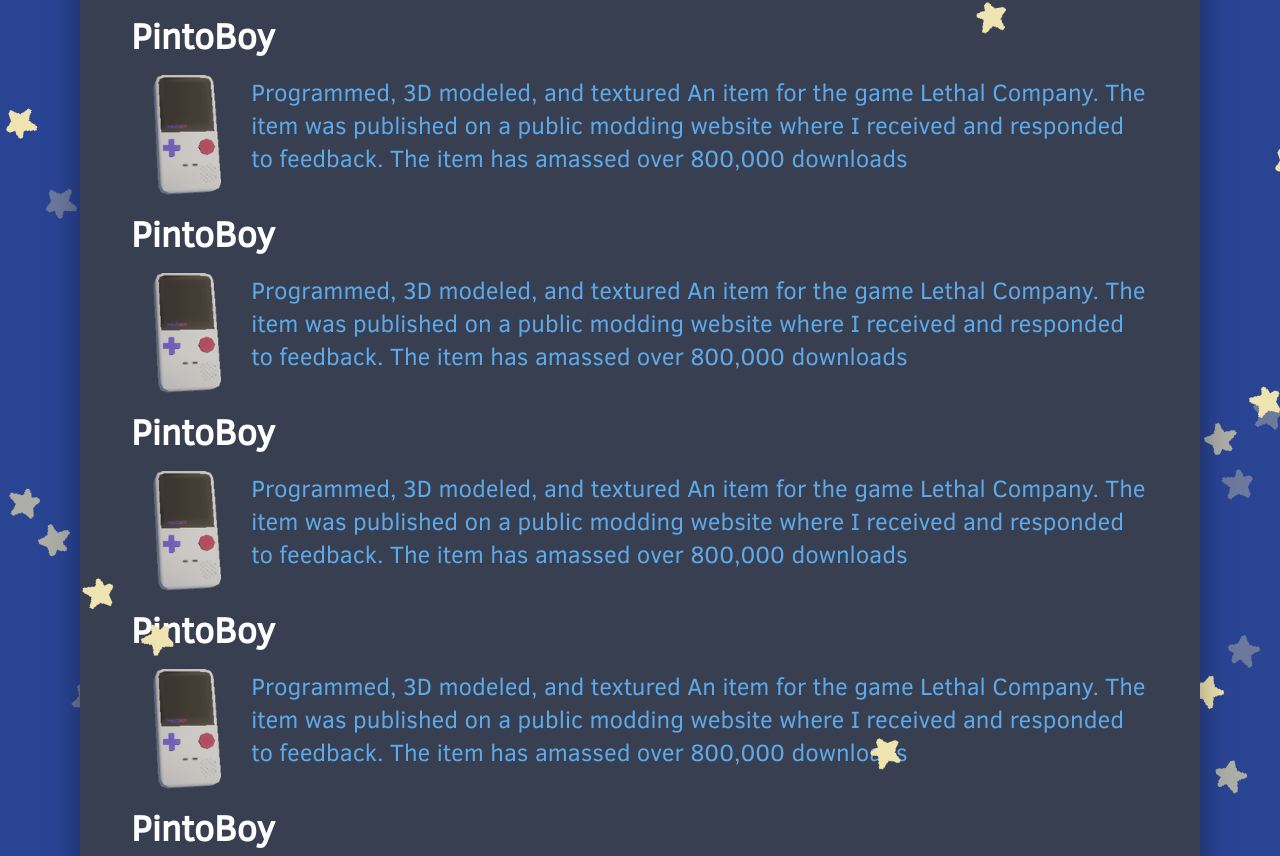
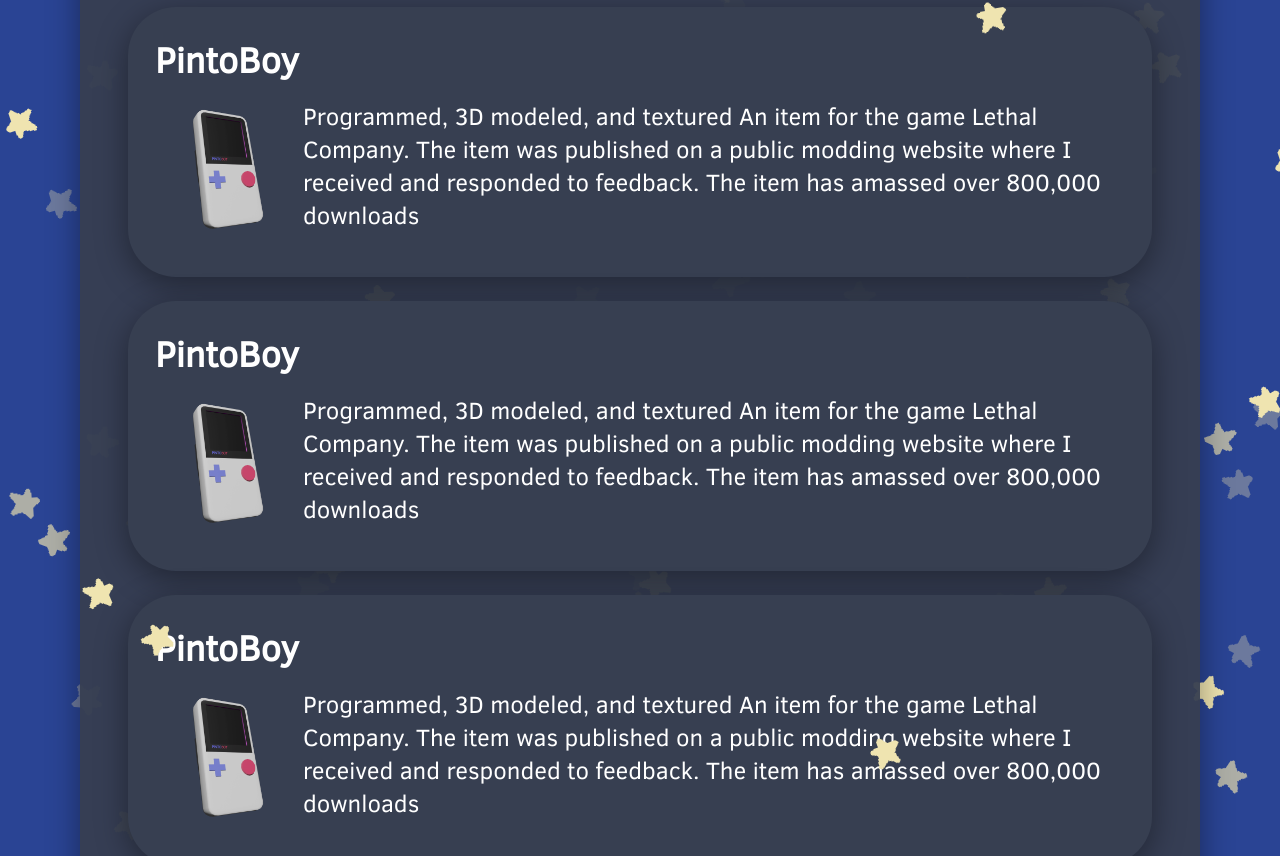
Before and after one commit to cpinta/cpinta.github.io, a React (Create React App) app: page / in a window 1280 px wide. Shown: the part 404-1260 px from the top of the page. Built offline with nearby package versions, Linux system fonts and the light colour scheme.

Commit message:
added hovered gif for the pintoboy

```diff
--- a/src/App.css
+++ b/src/App.css
@@ -44,7 +44,7 @@
 }
 
 .table-title{
-  font-weight: bold;
+  font-weight: bolder;
   text-align: left;
 }
 
@@ -55,6 +55,7 @@
 .table-desc{
   text-align: left;
   vertical-align: top;
+  color: var(--header-text);
 }
 
 p{
@@ -127,6 +128,9 @@
   margin: auto;
   text-align: center;
   width: var(--width-percent);
+  top: 2rem;
+  z-index: 10;
+  position: relative;
 }
 
 .TinyPromoBubbles{
@@ -194,12 +198,12 @@
   transition: 0.1s;
 }
 
-.MainBody{
+.ProjectBody{
   height: auto;
   margin: auto;
   align-content: start;
   text-align: center;
-  background-color: var(--main-accent);
+  background-color: hsl(from var(--main-accent) h s l / 0.95);
   width: var(--width-percent);
   border-radius: 2rem;
   position: inherit;
@@ -209,12 +213,31 @@
   z-index: 1;
 }
 
+.ListEntry{
+  background-color: var(--main-accent);
+  box-shadow: 0px 8px 32px rgba(0, 0, 0, 0.38);
+  border-radius: 2rem;
+  padding: 1rem;
+  margin-bottom: 1rem;
+  pointer-events: all;
+  transition: 0.5s;
+}
+
+.ListEntry:hover{
+  box-shadow: 0px 8px 64px rgba(0, 0, 0, 0.76);
+  /* margin-bottom: 1.25rem; */
+}
+
+.ListEntry:hover tbody tr td img{
+  transform: scale(1.75);
+  transition: 0.5s;
+}
+
 .MainBodyTitle{
   font-size: 3rem;
   margin-bottom: 1rem;
 }
 
-.MainBodyItem{}
 
 .MainCenterSection{
   height:50%;
--- a/src/BGElement.tsx
+++ b/src/BGElement.tsx
@@ -14,8 +14,6 @@
 function BGElement({id, image, x, y, scrollSpeed, startRotation = 0, starStyle}: BGElementProps) {
 
     const floaterRef = useRef<HTMLDivElement>(null);
-    const imgRef = useRef<HTMLDivElement>(null);
-    var prevTime: number;
 
     var prevIsValid = useRef<boolean>(false);
     var prevX = useRef<number>(0);
@@ -50,9 +48,6 @@
 
             spinSpeed.current -= spinSlowdown * deltaTime
 
-            // whenever I read rotation in this function, it is always 0
-
-
             if(spinSpeed.current < 0){
                 spinSpeed.current = 0
                 prevIsValid.current = false
@@ -61,9 +56,6 @@
             rotat.current += spinSpeed.current
 
             setRotation(rotat.current)
-            if(id == 'star888'){
-                console.log("spinspeed: ", spinSpeed.current, " rotation:", rotation)
-            }
         }, updateEvery);
 
 
@@ -81,7 +73,6 @@
             var distance = Math.pow(diffx, 2) + Math.pow(diffy, 2)
 
             spinSpeed.current = distance * spinMultiplier
-            console.log("distance: ", distance, " spinSpeed: ", spinSpeed.current)
         }
         else{
             prevX.current = x
--- a/src/MainBody.tsx
+++ b/src/MainBody.tsx
@@ -6,7 +6,8 @@
 import iconLinkedIn from './images/InBug-White.png';
 
 import imgStar from './images/star.png';
-import imgPintoBoy from './images/pintoboy.png';
+import imgPintoBoy from './images/pintoboy.gif';
+import gifPintoBoy from './images/pintoboy_anim.gif';
 
 import BGElement from './BGElement';
 import BGStars from './BGStars';
@@ -16,7 +17,6 @@
     console.log(document.documentElement.getBoundingClientRect().height);
     return(
         <section className='Background'>
-            <BGStars x_min={0} x_max={window.innerWidth} y_min={0} y_max={Math.max(3600)} />
             <div style={{zIndex: 5, pointerEvents: 'none'}}>
                 <h1 className='MainBodyTitle'>Christian Pinta</h1>
                 <div className='TinyPromoBubblesParent'>
@@ -28,17 +28,19 @@
                         </div>
                     </div>
                 </div>
-                <div className="MainBody">
+                <div className="ProjectBody">
                     <h2>Projects</h2>
-                    <ProjectListEntry title='PintoBoy' image={imgPintoBoy} descrption='Programmed, 3D modeled, and textured An item for the game Lethal Company. The item was published on a public modding website where I received and responded to feedback. The item has amassed over 800,000 downloads' />
-                    <ProjectListEntry title='PintoBoy' image={imgPintoBoy} descrption='Programmed, 3D modeled, and textured An item for the game Lethal Company. The item was published on a public modding website where I received and responded to feedback. The item has amassed over 800,000 downloads' />
-                    <ProjectListEntry title='PintoBoy' image={imgPintoBoy} descrption='Programmed, 3D modeled, and textured An item for the game Lethal Company. The item was published on a public modding website where I received and responded to feedback. The item has amassed over 800,000 downloads' />
-                    <ProjectListEntry title='PintoBoy' image={imgPintoBoy} descrption='Programmed, 3D modeled, and textured An item for the game Lethal Company. The item was published on a public modding website where I received and responded to feedback. The item has amassed over 800,000 downloads' />
-                    <ProjectListEntry title='PintoBoy' image={imgPintoBoy} descrption='Programmed, 3D modeled, and textured An item for the game Lethal Company. The item was published on a public modding website where I received and responded to feedback. The item has amassed over 800,000 downloads' />
-                    <ProjectListEntry title='PintoBoy' image={imgPintoBoy} descrption='Programmed, 3D modeled, and textured An item for the game Lethal Company. The item was published on a public modding website where I received and responded to feedback. The item has amassed over 800,000 downloads' />
+                    <ProjectListEntry title='PintoBoy' subtitle='C#' image={imgPintoBoy} hover={gifPintoBoy} descrption='Programmed, 3D modeled, and textured An item for the game Lethal Company. The item was published on a public modding website where I received and responded to feedback. The item has amassed over 800,000 downloads' />
+                    <ProjectListEntry title='PintoBoy' subtitle='C#' image={imgPintoBoy} hover={gifPintoBoy} descrption='Programmed, 3D modeled, and textured An item for the game Lethal Company. The item was published on a public modding website where I received and responded to feedback. The item has amassed over 800,000 downloads' />
+                    <ProjectListEntry title='PintoBoy' subtitle='C#' image={imgPintoBoy} hover={gifPintoBoy} descrption='Programmed, 3D modeled, and textured An item for the game Lethal Company. The item was published on a public modding website where I received and responded to feedback. The item has amassed over 800,000 downloads' />
+                    <ProjectListEntry title='PintoBoy' subtitle='C#' image={imgPintoBoy} hover={gifPintoBoy} descrption='Programmed, 3D modeled, and textured An item for the game Lethal Company. The item was published on a public modding website where I received and responded to feedback. The item has amassed over 800,000 downloads' />
+                    <ProjectListEntry title='PintoBoy' subtitle='C#' image={imgPintoBoy} hover={gifPintoBoy} descrption='Programmed, 3D modeled, and textured An item for the game Lethal Company. The item was published on a public modding website where I received and responded to feedback. The item has amassed over 800,000 downloads' />
+                    <ProjectListEntry title='PintoBoy' subtitle='C#' image={imgPintoBoy} hover={gifPintoBoy} descrption='Programmed, 3D modeled, and textured An item for the game Lethal Company. The item was published on a public modding website where I received and responded to feedback. The item has amassed over 800,000 downloads' />
+                    <ProjectListEntry title='PintoBoy' subtitle='C#' image={imgPintoBoy} hover={gifPintoBoy} descrption='Programmed, 3D modeled, and textured An item for the game Lethal Company. The item was published on a public modding website where I received and responded to feedback. The item has amassed over 800,000 downloads' />
 
                 </div>
             </div>
+            <BGStars x_min={0} x_max={window.innerWidth} y_min={0} y_max={Math.max(3600)} />
         </section>
     )
 }
--- a/src/ProjectListEntry.tsx
+++ b/src/ProjectListEntry.tsx
@@ -4,15 +4,35 @@
 type ProjectListEntryProps = {
     title: string;
     image: string;
+    hover?: string;
+    subtitle?: string;
     descrption: string;
     link?: string;
 };
 
 
-function ProjectListEntry({title, image, descrption, link}: ProjectListEntryProps) {
+function ProjectListEntry({title, image, hover, descrption, link, subtitle}: ProjectListEntryProps) {
+
+    const imgRef = useRef<HTMLImageElement>(null);
+
+    function handleMouseEnter() {
+        if (imgRef.current) {
+            if(hover){
+                imgRef.current.src = hover;
+            }
+        }
+    }
+
+    function handleMouseLeave() {
+        if (imgRef.current) {
+            if(image){
+                imgRef.current.src = image;
+            }
+        }
+    }
 
     return(
-        <table>
+        <table className='ListEntry' onMouseEnter={handleMouseEnter} onMouseLeave={handleMouseLeave}>
             <tbody>
                 <tr>
                     <td className='table-title' colSpan={2}>
@@ -21,7 +41,7 @@
                 </tr>
                 <tr>
                     <td>
-                        <img src={image} alt={title} style={{width: 'auto', height: '5rem'}} />
+                        <img ref={imgRef} src={image} alt={title} style={{width: 'auto', height: '6rem'}} />
                     </td>
                     <td className='table-desc'>
                         <p>{descrption}</p>
```
Also changed, not shown: src/images/pintoboy.gif (added), src/images/pintoboy_anim.gif (added).
